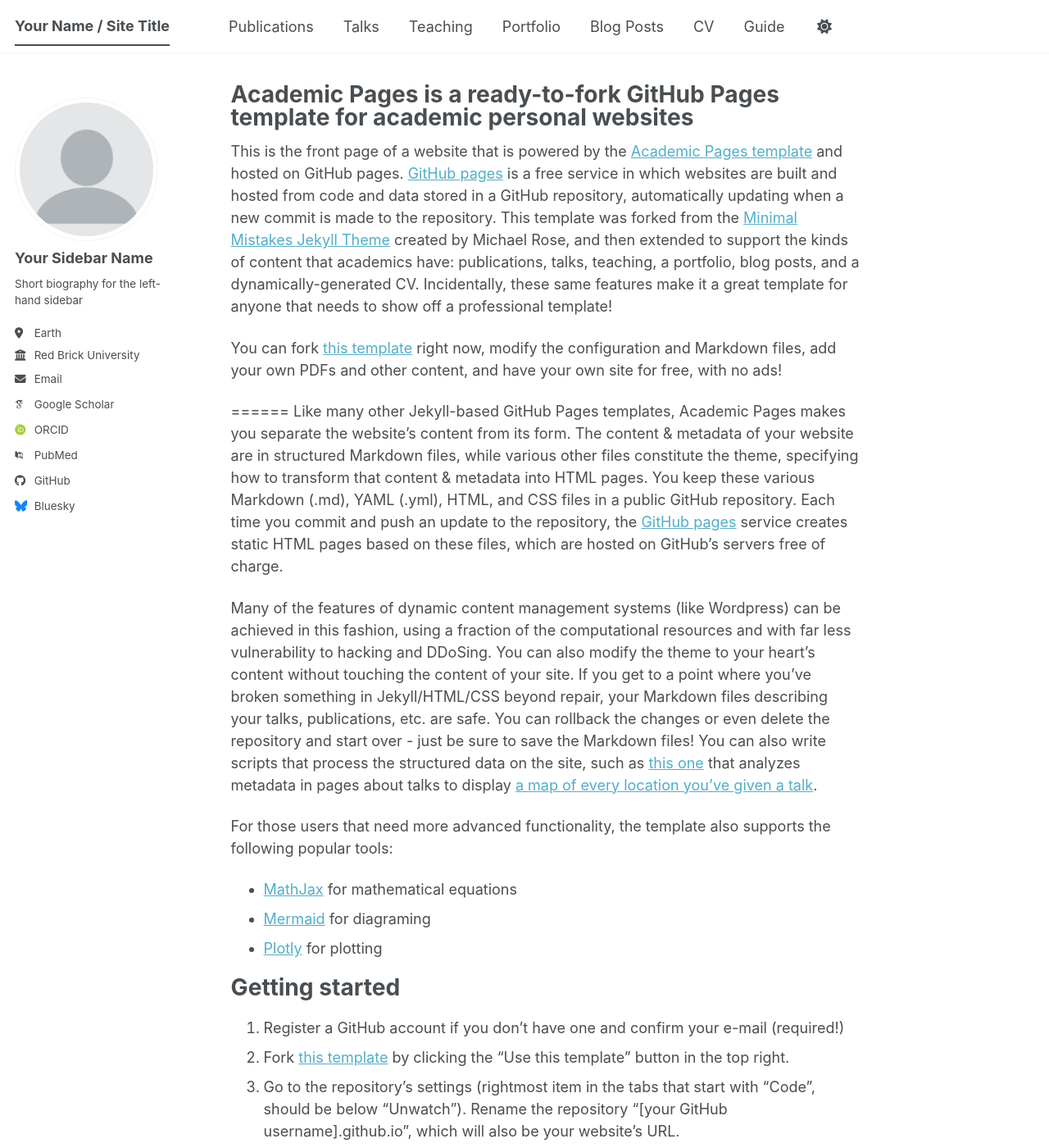
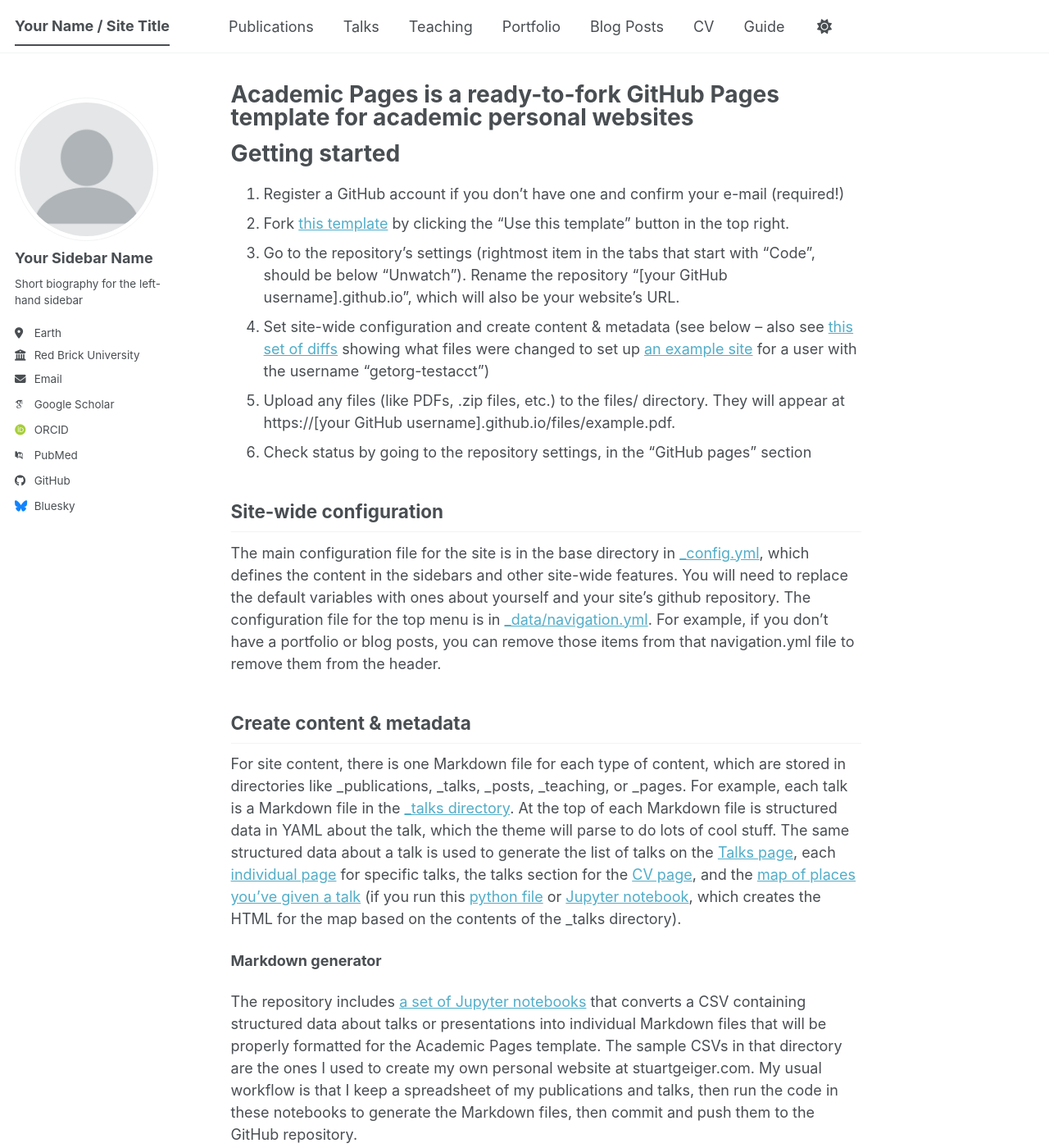
Before and after one commit to guoliuyi/lguo, a Jekyll site: the page built from _pages/about.md, in a window 1280 px wide and 1400 px high. Shown: the whole window at 82% size. Built offline with Jekyll 4.4.1, drawn with Linux system fonts in a browser that asks for light colours; some web fonts are replaced; a script bundle is joined from its source files by our own code; library files that are not in the unit come from our copies.

Commit message:
Update about.md

```diff
--- a/_pages/about.md
+++ b/_pages/about.md
@@ -7,19 +7,7 @@
   - /about.html
 ---
 
-This is the front page of a website that is powered by the [Academic Pages template](https://github.com/academicpages/academicpages.github.io) and hosted on GitHub pages. [GitHub pages](https://pages.github.com) is a free service in which websites are built and hosted from code and data stored in a GitHub repository, automatically updating when a new commit is made to the repository. This template was forked from the [Minimal Mistakes Jekyll Theme](https://mmistakes.github.io/minimal-mistakes/) created by Michael Rose, and then extended to support the kinds of content that academics have: publications, talks, teaching, a portfolio, blog posts, and a dynamically-generated CV. Incidentally, these same features make it a great template for anyone that needs to show off a professional template!
 
- You can fork [this template](https://github.com/academicpages/academicpages.github.io) right now, modify the configuration and Markdown files, add your own PDFs and other content, and have your own site for free, with no ads!
-
-======
-Like many other Jekyll-based GitHub Pages templates, Academic Pages makes you separate the website's content from its form. The content & metadata of your website are in structured Markdown files, while various other files constitute the theme, specifying how to transform that content & metadata into HTML pages. You keep these various Markdown (.md), YAML (.yml), HTML, and CSS files in a public GitHub repository. Each time you commit and push an update to the repository, the [GitHub pages](https://pages.github.com/) service creates static HTML pages based on these files, which are hosted on GitHub's servers free of charge.
-
-Many of the features of dynamic content management systems (like Wordpress) can be achieved in this fashion, using a fraction of the computational resources and with far less vulnerability to hacking and DDoSing. You can also modify the theme to your heart's content without touching the content of your site. If you get to a point where you've broken something in Jekyll/HTML/CSS beyond repair, your Markdown files describing your talks, publications, etc. are safe. You can rollback the changes or even delete the repository and start over - just be sure to save the Markdown files! You can also write scripts that process the structured data on the site, such as [this one](https://github.com/academicpages/academicpages.github.io/blob/master/talkmap.ipynb) that analyzes metadata in pages about talks to display [a map of every location you've given a talk](https://academicpages.github.io/talkmap.html).
-
-For those users that need more advanced functionality, the template also supports the following popular tools:
-- [MathJax](https://www.mathjax.org/) for mathematical equations
-- [Mermaid](https://mermaid.js.org/) for diagraming
-- [Plotly](https://plotly.com/javascript/) for plotting
 
 Getting started
 ======
```
